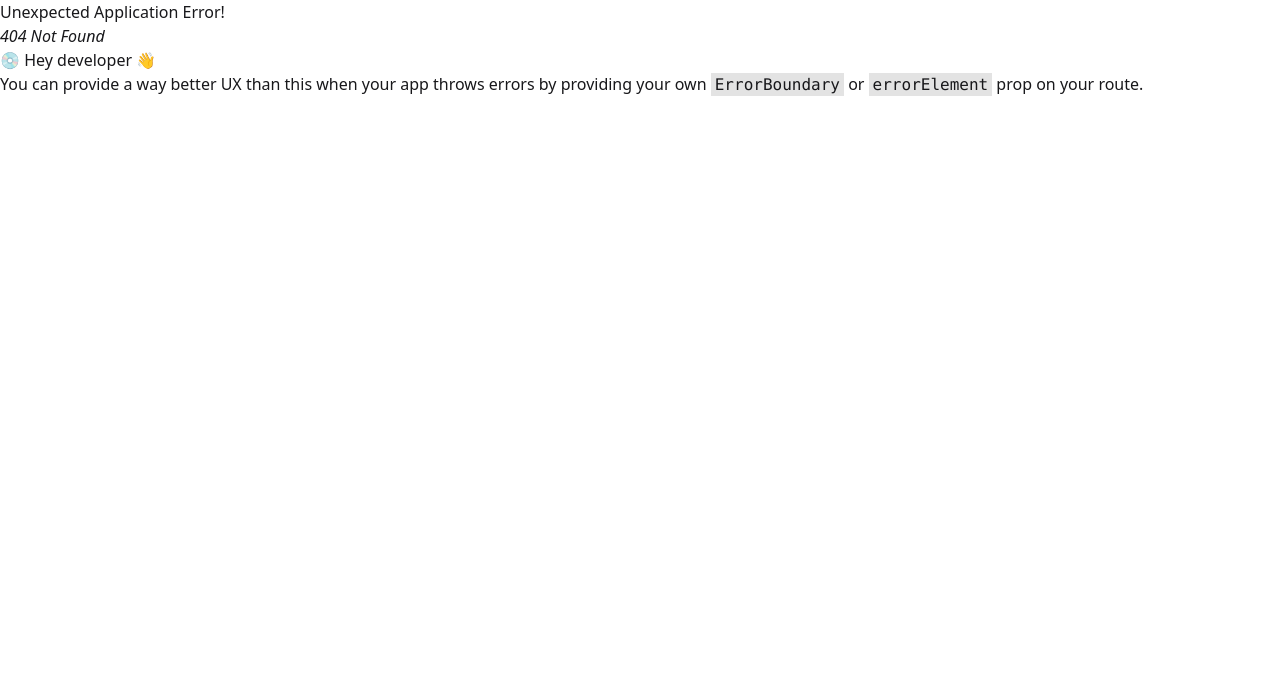
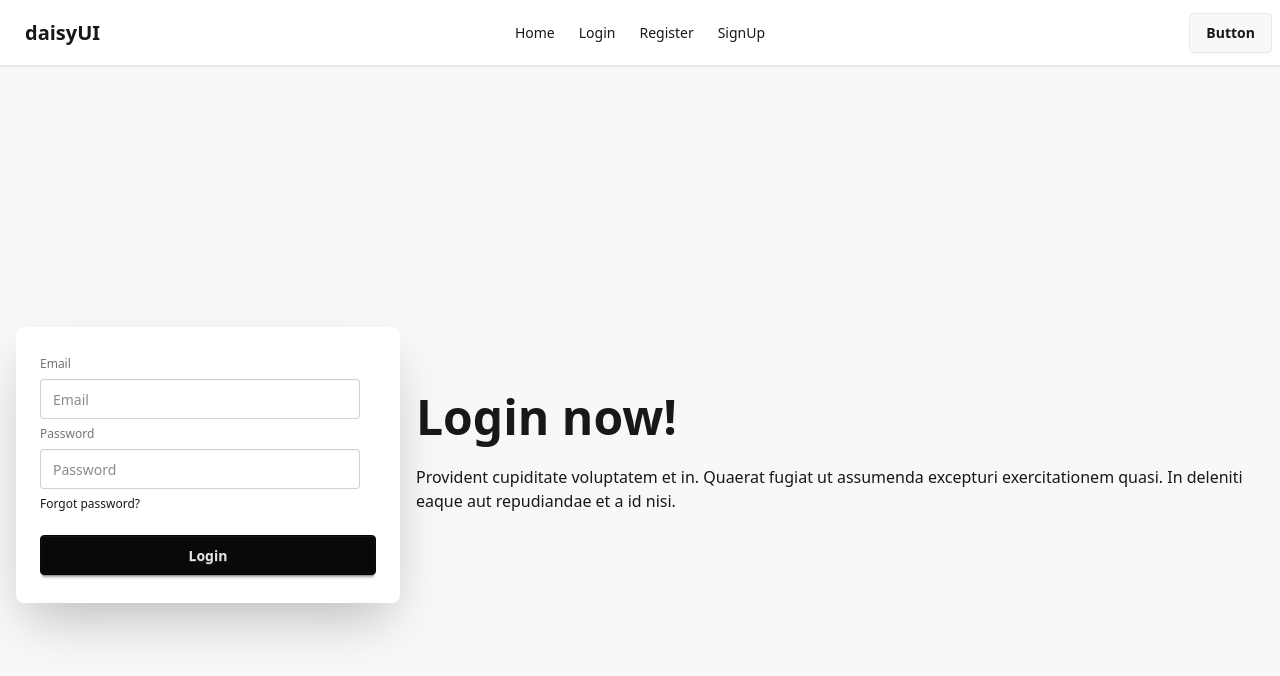
Before and after one commit to ahassh1/email-password-auth, a React (Vite) app: page /signUp in a window 1280 px wide. Before the commit this address had no page. Shown: the top 676 px of the page. Built offline with nearby package versions, Linux system fonts and the light colour scheme.

Commit message:
bug fixed in navbar route and added a form in singup file

```diff
--- a/src/components/Navbar/Navbar.jsx
+++ b/src/components/Navbar/Navbar.jsx
@@ -7,7 +7,7 @@
    <li><NavLink to="/">Home</NavLink></li>
    <li><NavLink to="/login">Login</NavLink></li>
    <li><NavLink to="/register">Register</NavLink></li>
-   <li><NavLink to='/signUp'>SingUp</NavLink></li>
+   <li><NavLink to='/signUp'>SignUp</NavLink></li>
 
  </>
     return (
--- /dev/null
+++ b/src/components/SignUp/SignUp.jsx
@@ -0,0 +1,34 @@
+import React from 'react';
+
+const SignUp = () => {
+    return (
+        <div>
+            <div className="hero bg-base-200 min-h-screen">
+  <div className="hero-content flex-col lg:flex-row-reverse">
+    <div className="text-center lg:text-left">
+      <h1 className="text-5xl font-bold">Login now!</h1>
+      <p className="py-6">
+        Provident cupiditate voluptatem et in. Quaerat fugiat ut assumenda excepturi exercitationem
+        quasi. In deleniti eaque aut repudiandae et a id nisi.
+      </p>
+    </div>
+    <div className="card bg-base-100 w-full max-w-sm shrink-0 shadow-2xl">
+      <div className="card-body">
+        <fieldset className="fieldset">
+          <label className="label">Email</label>
+          <input type="email" className="input" placeholder="Email" />
+          <label className="label">Password</label>
+          <input type="password" className="input" placeholder="Password" />
+          <div><a className="link link-hover">Forgot password?</a></div>
+          <button className="btn btn-neutral mt-4">Login</button>
+        </fieldset>
+      </div>
+    </div>
+  </div>
+</div>
+
+        </div>
+    );
+};
+
+export default SignUp;
--- a/src/components/SignUp/SingUp.jsx
+++ /dev/null
@@ -1,12 +0,0 @@
-import React from 'react';
-
-const SingUp = () => {
-    return (
-        <div>
-
-
-        </div>
-    );
-};
-
-export default SingUp;
--- a/src/main.jsx
+++ b/src/main.jsx
@@ -7,6 +7,8 @@
 import Home from "./components/Home/Home.jsx";
 import Login from "./components/Login/Login.jsx";
 import Register from "./components/Register/Register.jsx";
+import SignUp from "./components/SignUp/SignUp.jsx";
+
 
 const router = createBrowserRouter([
   {
@@ -24,6 +26,9 @@
       {
         path:"register",
         Component:Register
+      },{
+        path:'signUp',
+        Component:SignUp
       }
     ],
   },
```
